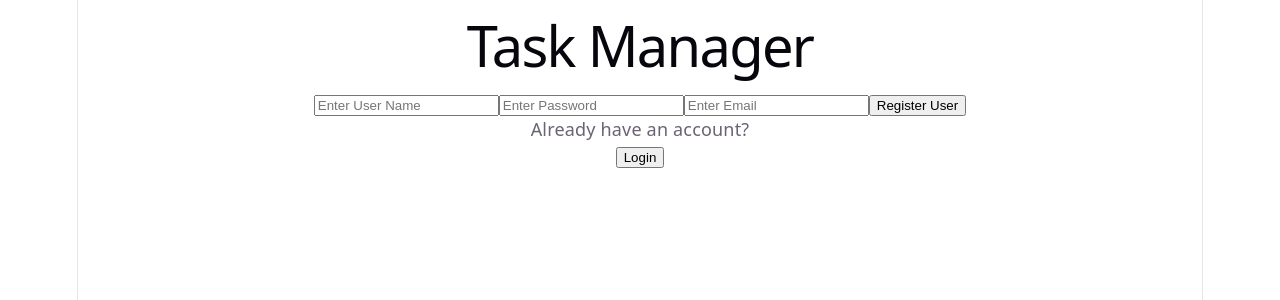
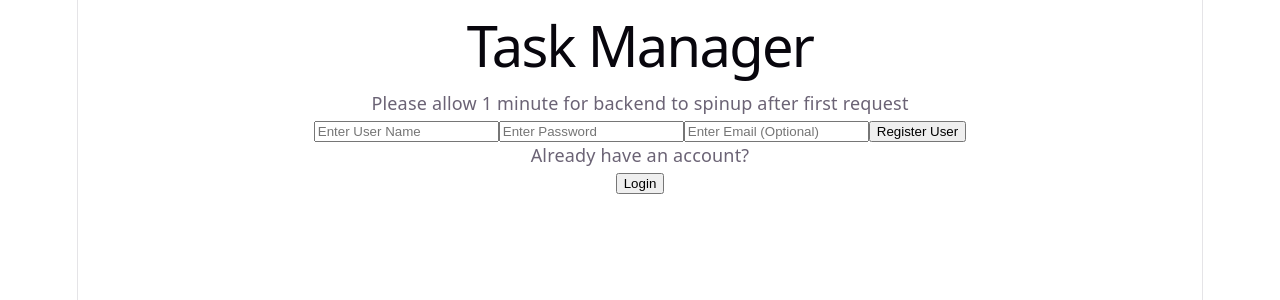
Before and after one commit to demarcusmb/task_manager_REACT, a React (Vite) app: page / in a window 1280 px wide. Both pictures are taken after a click on the button "Register". Shown: the top 300 px of the page. Built offline with nearby package versions, Linux system fonts and the light colour scheme; no server answers.

Commit message:
Updated to assign descriptions to task

```diff
--- a/src/App.jsx
+++ b/src/App.jsx
@@ -176,6 +176,10 @@ export default function App() {
             <>
               {showLogin ? (
                   <>
+                    <p>
+                      Please allow 1 minute for backend to spinup after first request
+                    </p>
+
                     <UserLogin onSubmit={handleLogin} />
 
                     <p>
@@ -192,6 +196,11 @@ export default function App() {
                   </>
               ) : (
                   <>
+
+                    <p>
+                      Please allow 1 minute for backend to spinup after first request
+                    </p>
+
                     <UserRegister onSubmit={handleRegister} />
 
                     <p>
--- a/src/components/TaskForm.jsx
+++ b/src/components/TaskForm.jsx
@@ -21,7 +21,7 @@ export default function TaskForm({ onSubmit, editingTask }) {
     // onSubmit is the function from App.jsx
     // editingTask is the task being edited
     const [ title, setTitle ] = useState("");
-
+    const [ description, setDescription] = useState("");
     // If editing fill input with task title
     // if not editing clears input
     useEffect(() => {
@@ -33,18 +33,15 @@ export default function TaskForm({ onSubmit, editingTask }) {
     }, [editingTask]);
 
     // Prevents page reload
-    // Prevents empty submissiosn
+    // Prevents empty submission
     // Sends data to App.jsx
     // Clears input after submission
-    const handleChange = (e) => {
-        setTitle(e.target.value);
-    }
     const handleSubmit = (e) => {
         e.preventDefault();
 
-        if(!title.trim()) return;
+        if(!title.trim() || !description.trim()) return;
 
-        onSubmit(title);
+        onSubmit(title, description);
 
         setTitle("");
     };
@@ -54,8 +51,15 @@ export default function TaskForm({ onSubmit, editingTask }) {
             <input
             type="text"
             value={ title }
-            onChange={ handleChange }
+            onChange={ e => setTitle(e.target.value) }
             placeholder="Enter task..."
+            />
+
+            <input
+                type="text"
+                value={ description }
+                onChange={ e => setDescription(e.target.value) }
+                placeholder="Enter Description..."
             />
 
             <button type="submit">
--- a/src/components/UserRegister.jsx
+++ b/src/components/UserRegister.jsx
@@ -42,7 +42,7 @@ export default function UserRegister({ onSubmit })
                 type="email"
                 value={ email }
                 onChange={ (e) => setEmail(e.target.value) }
-                placeholder="Enter Email"
+                placeholder="Enter Email (Optional)"
             />
 
             <button type="submit">
```
Also changed, not shown: 1 other file (tests, documents, lock files or other folders).
